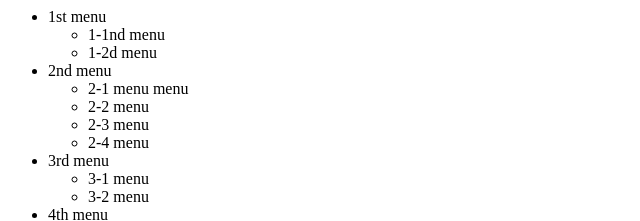
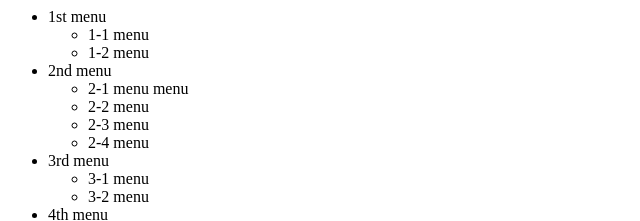
Before and after one commit to jeje09/eden-maul-church, a plain HTML site: page index.html in a window 1280 px wide. Shown: the top 221 px of the page, 0-640 px from the left. Drawn offline with Linux system fonts and the light colour scheme.

Commit message:
third commit

```diff
--- a/index.html
+++ b/index.html
@@ -3,8 +3,8 @@
 			<ul class="clearfix">
 				<li>1st menu
 						<ul>
-							<li>1-1nd menu</li>
-							<li>1-2d menu</li>
+							<li>1-1 menu</li>
+							<li>1-2 menu</li>
 						</ul>
 				</li>
 				<li>2nd menu
```
